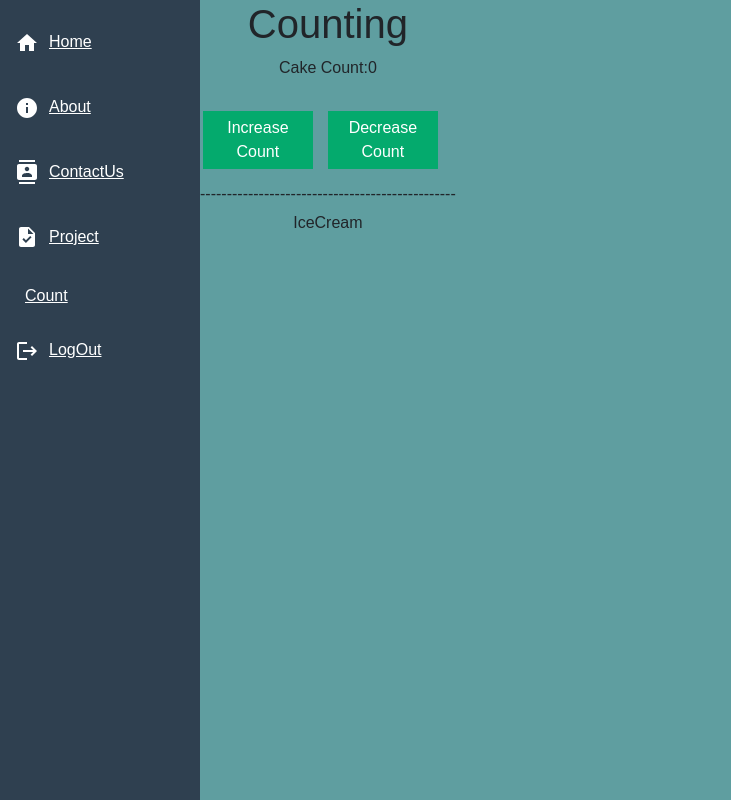
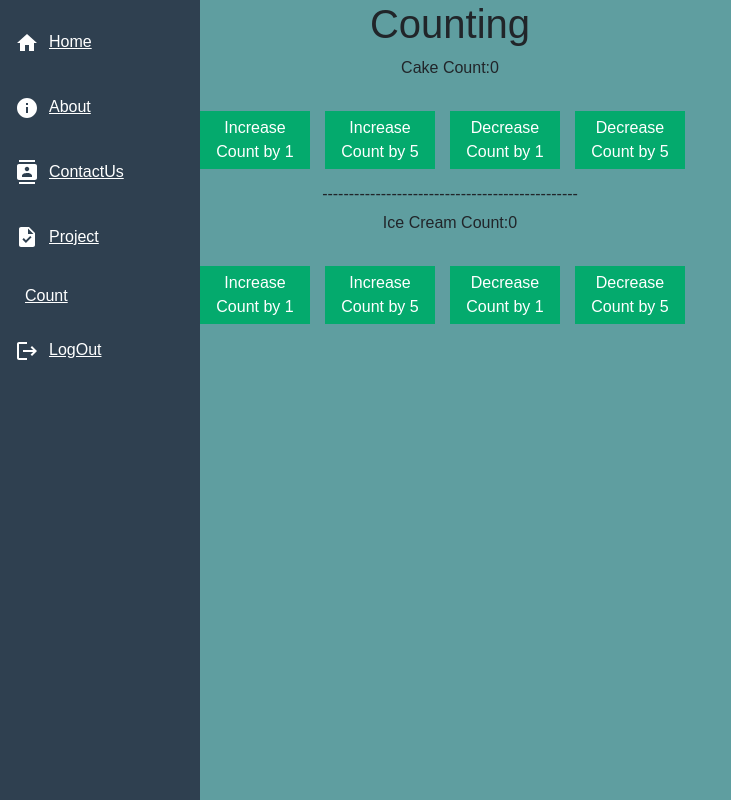
Before and after one commit to manepoojad/reactjs_redux_todo, a React (Create React App) app: page /counting in a window 1280 px wide. Shown: the whole page, without its empty margins (0-731 px from the left). Built offline with nearby package versions, Linux system fonts and the light colour scheme.

Commit message:
fourth commit

```diff
--- a/src/pages/counting/components/Cake.js
+++ b/src/pages/counting/components/Cake.js
@@ -1,27 +1,28 @@
 import React from 'react'
 import { useDispatch, useSelector } from 'react-redux'
-import { addCakeAction,removeCakeAction } from '../../../redux/slice/cakeSlice'
+import { addCakeAction, removeCakeAction } from '../../../redux/slice/cakeIceCreamSlice'
 
 function Cake() {
     const dispatch = useDispatch()
     const state = useSelector(state => state)
-    console.log(state)
+    // console.log(state)
 
-    const handleIncreaseCount = () => {
-       const newCountValue=state.cake.cakeCount+1
-       dispatch(addCakeAction(newCountValue))
+    const handleIncreaseCount = (incrementBy) => {
+        dispatch(addCakeAction(incrementBy))
     }
 
-   const handleDecreaseCount=()=>{
-    const newCountValue=state.cake.cakeCount-1
-    dispatch(removeCakeAction(newCountValue))
-   }
+    const handleDecreaseCount = (decreaseBy) => {
+        const newCountValue = state.cakeIceCream.cakeCount - decreaseBy
+        dispatch(removeCakeAction(newCountValue))
+    }
 
     return (
         <div>
-            <p>Cake Count:{state.cake.cakeCount}</p>
-            <button type='button' onClick={() => handleIncreaseCount()}>Increase Count</button>
-            <button type='button' onClick={() => handleDecreaseCount()}>Decrease Count</button>
+            <p>Cake Count:{state.cakeIceCream.cakeCount}</p>
+            <button type='button' onClick={() => handleIncreaseCount(1)}>Increase Count by 1</button>
+            <button type='button' onClick={() => handleIncreaseCount(5)}>Increase Count by 5</button>
+            <button type='button' onClick={() => handleDecreaseCount(1)}>Decrease Count by 1</button>
+            <button type='button' onClick={() => handleDecreaseCount(5)}>Decrease Count by 5</button>
         </div>
     )
 }
--- a/src/pages/counting/components/IceCream.js
+++ b/src/pages/counting/components/IceCream.js
@@ -1,9 +1,30 @@
 import React from 'react'
+import { useDispatch, useSelector } from 'react-redux'
+import { addIceCreamAction,removeIceCreamAction } from '../../../redux/slice/cakeIceCreamSlice'
 
 function IceCream() {
-  return (
-    <div>IceCream</div>
-  )
+    const dispatch = useDispatch()
+    const state = useSelector(state => state)
+    // console.log(state)
+
+    const handleIncreaseCount = (incrementBy) => {
+       dispatch(addIceCreamAction(incrementBy))
+    }
+
+   const handleDecreaseCount=(decreaseBy)=>{
+    const newCountValue=state.cakeIceCream.iceCreamCount-decreaseBy
+    dispatch(removeIceCreamAction(newCountValue))
+   }
+
+    return (
+        <div>
+            <p>Ice Cream Count:{state.cakeIceCream.iceCreamCount}</p>
+            <button type='button' onClick={() => handleIncreaseCount(1)}>Increase Count by 1</button>
+            <button type='button' onClick={() => handleIncreaseCount(5)}>Increase Count by 5</button>
+            <button type='button' onClick={() => handleDecreaseCount(1)}>Decrease Count by 1</button>
+            <button type='button' onClick={() => handleDecreaseCount(5)}>Decrease Count by 5</button>
+        </div>
+    )
 }
 
 export default IceCream
--- /dev/null
+++ b/src/redux/slice/cakeIceCreamSlice.js
@@ -0,0 +1,45 @@
+import { createSlice, current } from '@reduxjs/toolkit'
+
+const initialState = {
+    cakeCount: 0,
+    iceCreamCount: 0
+}
+
+export const cakeIceCreamSlice = createSlice({
+    name: 'cakeIceCreamSlice',
+    initialState,
+    reducers: {
+        addCakeAction: (state, action) => {
+            const incrementBy = action.payload
+            const currentState = current(state)
+            const cakeCount = currentState.cakeCount
+            const newCakeCount = cakeCount + incrementBy
+            state.cakeCount = newCakeCount
+        },
+        removeCakeAction: (state, action) => {
+            state.cakeCount = action.payload
+            // console.log("function called", action)
+        },
+        addIceCreamAction: (state, action) => {
+            const incrementBy = action.payload
+            const currentState = current(state)
+            const iceCreamCount = currentState.iceCreamCount
+            const newIceCreamCount = iceCreamCount + incrementBy
+            state.iceCreamCount = newIceCreamCount
+        },
+        removeIceCreamAction: (state, action) => {
+            state.iceCreamCount = action.payload
+            // console.log("function called", action)
+        },
+
+    },
+})
+
+// Action creators are generated for each case reducer function
+export const {
+    addCakeAction, removeCakeAction,
+    addIceCreamAction, removeIceCreamAction
+
+} = cakeIceCreamSlice.actions
+
+// export default cakeIceCreamSlice.reducer
--- a/src/redux/slice/cakeSlice.js
+++ /dev/null
@@ -1,34 +0,0 @@
-import { createSlice } from '@reduxjs/toolkit'
-
-const initialState = {
-    cakeCount: 0,
-}
-
-export const cakeSlice = createSlice({
-    name: 'cakeSlice',
-    initialState,
-    reducers: {
-        addCakeAction: (state, action) => {
-            state.cakeCount = action.payload
-            console.log("function called", action)
-        },
-        removeCakeAction: (state, action) => {
-            state.cakeCount = action.payload
-            console.log("function called", action)
-        },
-
-    },
-})
-
-// Action creators are generated for each case reducer function
-export const {
-    addCakeAction, removeCakeAction,
-
-} = cakeSlice.actions
-
-// export default cakeSlice.reducer
-
-const test = (value1) => {
-    console.log(value1)
-}
-test(10)
--- a/src/redux/store.js
+++ b/src/redux/store.js
@@ -1,8 +1,8 @@
 import { configureStore } from '@reduxjs/toolkit'
-import { cakeSlice } from './slice/cakeSlice'
+import { cakeIceCreamSlice } from './slice/cakeIceCreamSlice'
 
 export const store = configureStore({
-  reducer: {
-    cake:cakeSlice.reducer
-  },
+    reducer: {
+        cakeIceCream: cakeIceCreamSlice.reducer
+    },
 })
```
